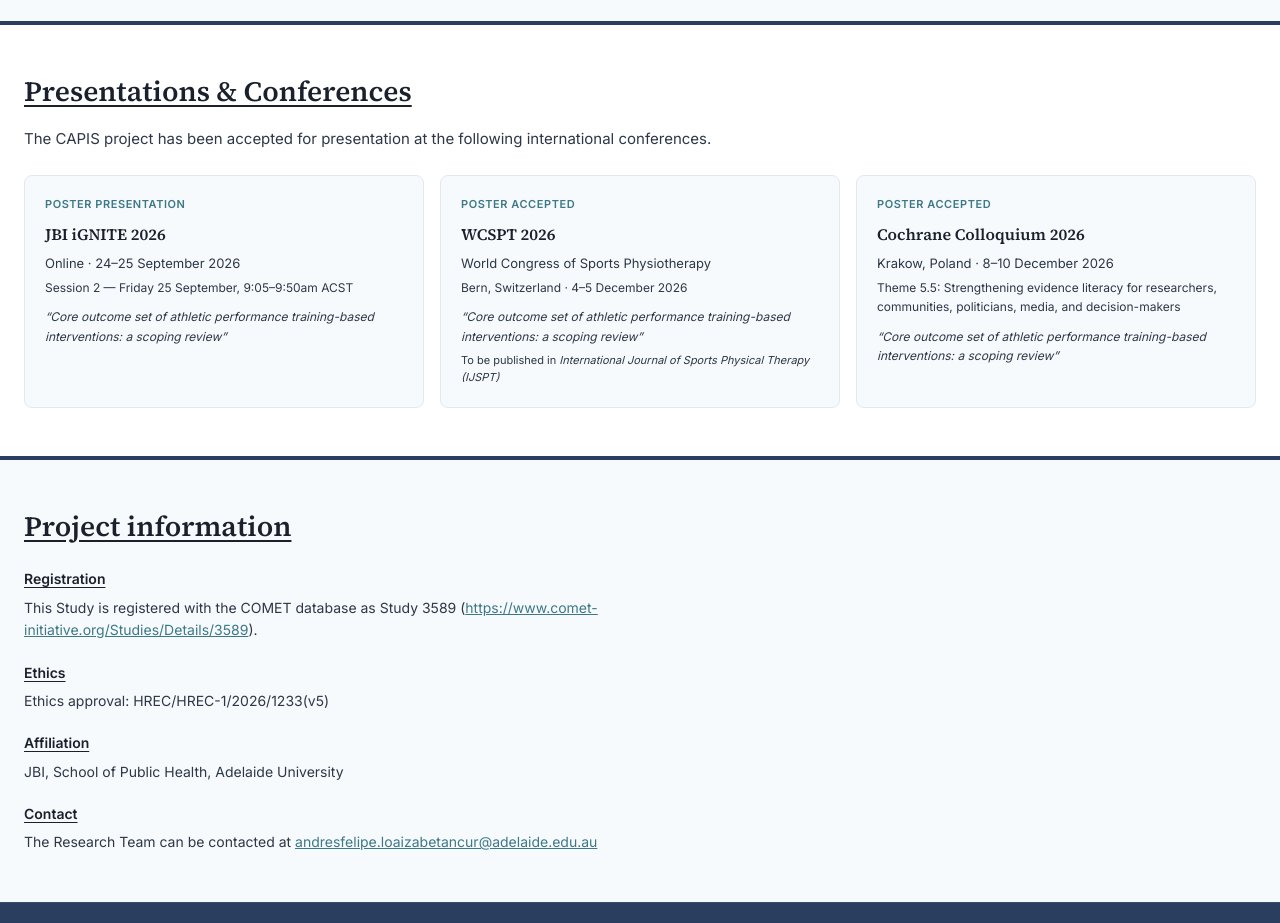
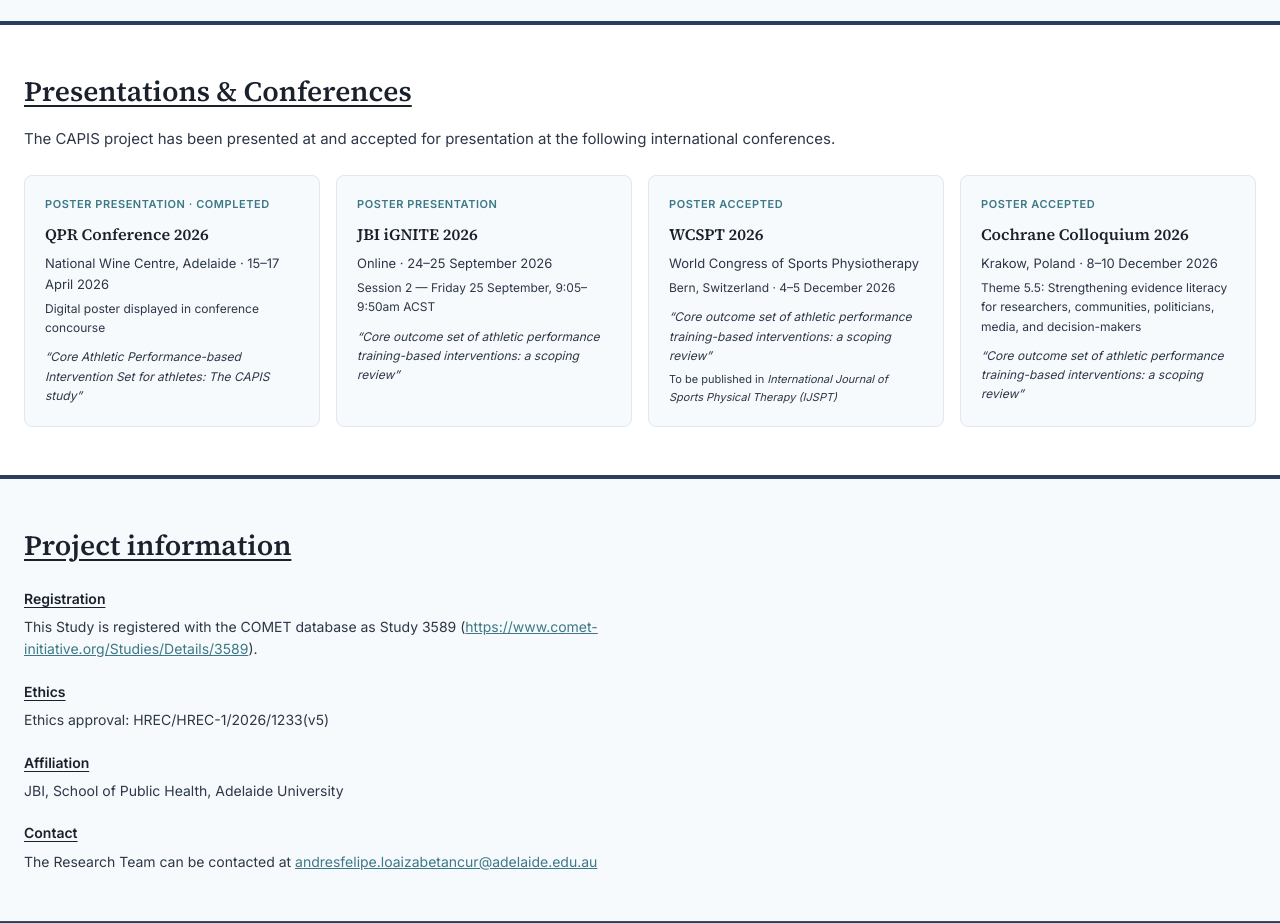
Before and after one commit to LoaizaBetancur/CAPIS-Project-Website, a Next.js app: page / in a window 1280 px wide. Shown: the part 4900-5823 px from the top of the page. Built offline with nearby package versions, Linux system fonts and the light colour scheme.

Commit message:
Add QPR 2026 poster presentation and extend Conferences dates to 2029

```diff
--- a/app/page.tsx
+++ b/app/page.tsx
@@ -712,7 +712,7 @@ export default function HomePage() {
             Presentations & Conferences
           </h2>
           <p style={{ fontSize: "15px", lineHeight: 1.7, color: "#2D3748", marginBottom: "24px" }}>
-            The CAPIS project has been accepted for presentation at the following international conferences.
+            The CAPIS project has been presented at and accepted for presentation at the following international conferences.
           </p>
 
           <div
@@ -722,6 +722,48 @@ export default function HomePage() {
               gridTemplateColumns: "repeat(auto-fit, minmax(280px, 1fr))",
             }}
           >
+            <div
+              style={{
+                borderRadius: "8px",
+                border: "1px solid #E2E8F0",
+                backgroundColor: "#F7FAFC",
+                padding: "20px",
+              }}
+            >
+              <p
+                style={{
+                  fontSize: "11px",
+                  fontWeight: 600,
+                  textTransform: "uppercase",
+                  letterSpacing: "0.05em",
+                  color: TEAL,
+                  marginBottom: "8px",
+                }}
+              >
+                Poster Presentation · Completed
+              </p>
+              <h3
+                style={{
+                  fontFamily: "var(--font-display)",
+                  fontSize: "16px",
+                  fontWeight: 600,
+                  color: "#1A202C",
+                  marginBottom: "6px",
+                }}
+              >
+                QPR Conference 2026
+              </h3>
+              <p style={{ fontSize: "13px", color: "#2D3748", marginBottom: "4px" }}>
+                National Wine Centre, Adelaide · 15–17 April 2026
+              </p>
+              <p style={{ fontSize: "12px", color: "#2D3748", marginBottom: "10px" }}>
+                Digital poster displayed in conference concourse
+              </p>
+              <p style={{ fontSize: "12px", color: "#2D3748", fontStyle: "italic" }}>
+                &ldquo;Core Athletic Performance-based Intervention Set for athletes: The CAPIS study&rdquo;
+              </p>
+            </div>
+
             <div
               style={{
                 borderRadius: "8px",
--- a/app/team/page.tsx
+++ b/app/team/page.tsx
@@ -60,6 +60,11 @@ const publications = [
 ];
 
 const presentations = [
+  {
+    title: "QPR Conference 2026",
+    location: "National Wine Centre, Adelaide",
+    status: "Completed",
+  },
   {
     title: "JBI iGNITE 2026",
     location: "Online",
```
